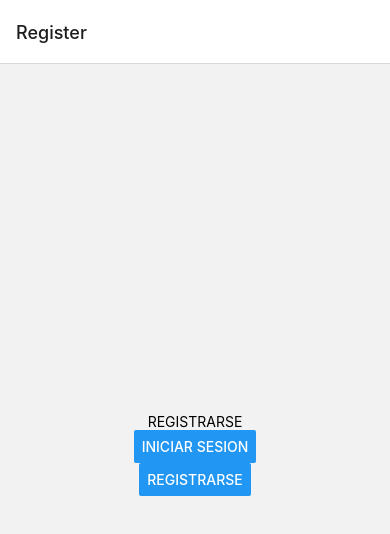
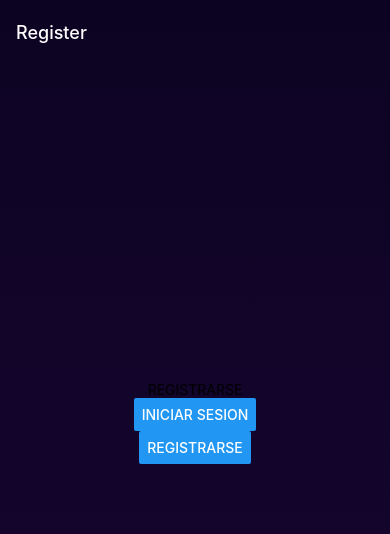
Before and after one commit to JuanIkari/FindMusic, a React Native app: screen /Buscar in a window 390 px wide. Shown: the top 534 px of the page. Built offline with nearby package versions, Linux system fonts and the light colour scheme.

Commit message:
Color de fondo cambiado

```diff
--- a/App.js
+++ b/App.js
@@ -1,6 +1,7 @@
 import * as React from "react";
 import { NavigationContainer } from "@react-navigation/native";
-import { createStackNavigator } from "@react-navigation/stack";
+import { createStackNavigator, Header } from "@react-navigation/stack";
+import { StatusBar } from "expo-status-bar";
 
 import Register from "./screens/Register";
 import Login from "./screens/Login";
@@ -11,7 +12,7 @@ const Stack = createStackNavigator();
 export default function App() {
   return (
     <NavigationContainer>
-      <Stack.Navigator initialRouteName="Register">
+      <Stack.Navigator initialRouteName="Register" screenOptions={{headerTransparent: true, headerTintColor: "#fff"}}>
         <Stack.Screen name="Register" component={Register} />
         <Stack.Screen name="Login" component={Login} />
         <Stack.Screen
@@ -20,6 +21,7 @@ export default function App() {
           options={{ headerShown: false }}
         />
       </Stack.Navigator>
+      <StatusBar style="light" />
     </NavigationContainer>
   );
 }
--- a/screens/Buscar.js
+++ b/screens/Buscar.js
@@ -1,11 +1,14 @@
 import * as React from "react";
 import { View, Text } from "react-native";
+import { LinearGradient } from "expo-linear-gradient";
 
 // Pantalla de configuraciones simple
 export default function Buscar() {
   return (
-    <View style={{ flex: 1, alignItems: "center", justifyContent: "center" }}>
-      <Text>Buscar</Text>
-    </View>
+    <LinearGradient colors={['#0C0322', '#190633']} style={{ flex: 1 }}>
+      <View style={{ flex: 1, alignItems: "center", justifyContent: "center" }}>
+        <Text>Buscar</Text>
+      </View>
+    </LinearGradient>
   );
 }
--- a/screens/Feed.js
+++ b/screens/Feed.js
@@ -1,9 +1,11 @@
 import * as React from "react";
 import { View, Text, Button } from "react-native";
+import { LinearGradient } from "expo-linear-gradient";
 
 // Pantalla de configuraciones simple
 export default function Feed({ navigation }) {
   return (
+    <LinearGradient colors={['#0C0322','#190633']} style={{flex: 1}}>
       <View style={{ flex: 1, alignItems: "center", justifyContent: "center" }}>
         <Text>Feed</Text>
         <Button
@@ -11,5 +13,6 @@ export default function Feed({ navigation }) {
           onPress={() => navigation.reset({ routes: [{ name: "Register" }] })}
         />
       </View>
+    </LinearGradient>
   );
 }
--- a/screens/Login.js
+++ b/screens/Login.js
@@ -1,10 +1,13 @@
 import * as React from "react";
 import { View, Text } from "react-native";
+import { LinearGradient } from "expo-linear-gradient";
 
 export default function Login() {
   return (
-    <View style={{ flex: 1, alignItems: "center", justifyContent: "center" }}>
-      <Text>Login</Text>
-    </View>
+    <LinearGradient colors={["#0C0322", "#190633"]} style={{ flex: 1 }}>
+      <View style={{ flex: 1, alignItems: "center", justifyContent: "center" }}>
+        <Text>Login</Text>
+      </View>
+    </LinearGradient>
   );
 }
--- a/screens/Perfil.js
+++ b/screens/Perfil.js
@@ -1,11 +1,14 @@
 import * as React from "react";
 import { View, Text } from "react-native";
+import { LinearGradient } from "expo-linear-gradient";
 
 // Pantalla de configuraciones simple
 export default function Perfil() {
   return (
-    <View style={{ flex: 1, alignItems: "center", justifyContent: "center" }}>
-      <Text>Perfil</Text>
-    </View>
+    <LinearGradient colors={['#0C0322', '#190633']} style={{ flex: 1 }}>
+      <View style={{ flex: 1, alignItems: "center", justifyContent: "center" }}>
+        <Text>Perfil</Text>
+      </View>
+    </LinearGradient>
   );
 }
--- a/screens/Playlist.js
+++ b/screens/Playlist.js
@@ -1,11 +1,14 @@
 import * as React from "react";
 import { View, Text } from "react-native";
+import { LinearGradient } from "expo-linear-gradient";
 
 // Pantalla de configuraciones simple
 export default function Playlist() {
   return (
+    <LinearGradient colors={['#0C0322', '#190633']} style={{ flex: 1 }}>
     <View style={{ flex: 1, alignItems: "center", justifyContent: "center" }}>
       <Text>Playlist</Text>
     </View>
+    </LinearGradient>
   );
 }
--- a/screens/Register.js
+++ b/screens/Register.js
@@ -1,8 +1,10 @@
 import * as React from "react";
 import { Button, View, Text } from "react-native";
+import { LinearGradient } from "expo-linear-gradient";
 
 export default function Register({ navigation }) {
   return (
+    <LinearGradient colors={["#0C0322", "#190633"]} style={{ flex: 1 }}>
       <View style={{ flex: 1, alignItems: "center", justifyContent: "center" }}>
         <Text> REGISTRARSE </Text>
         <Button
@@ -11,5 +13,6 @@ export default function Register({ navigation }) {
         />
         <Button title="registrarse" onPress={() => navigation.replace("Home")} />
       </View>
+    </LinearGradient>
   );
 }
```
Lines whose indentation alone changed are shown as unchanged.
